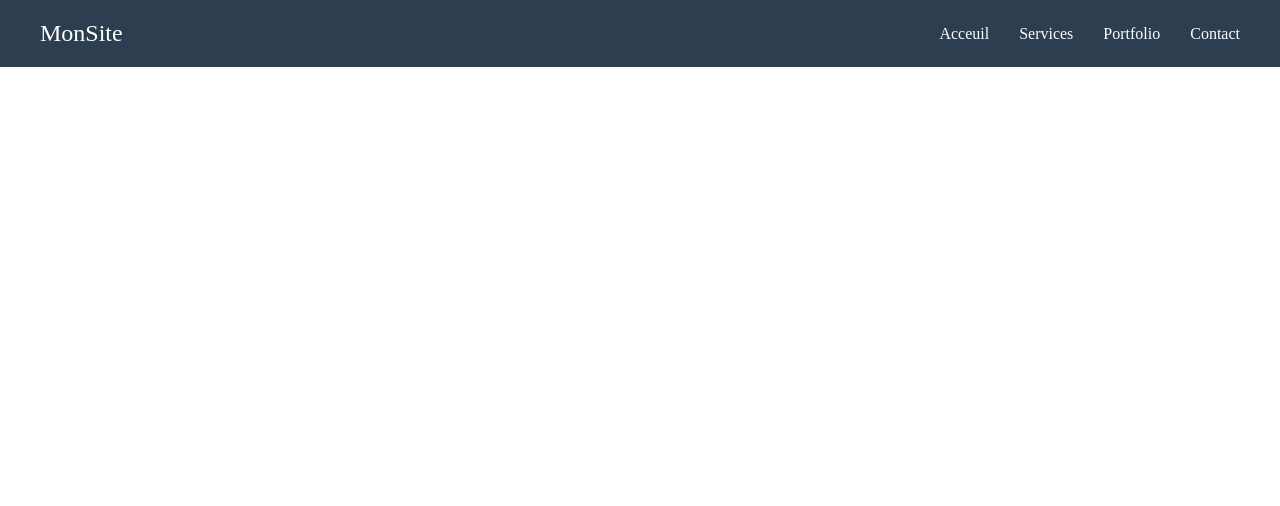
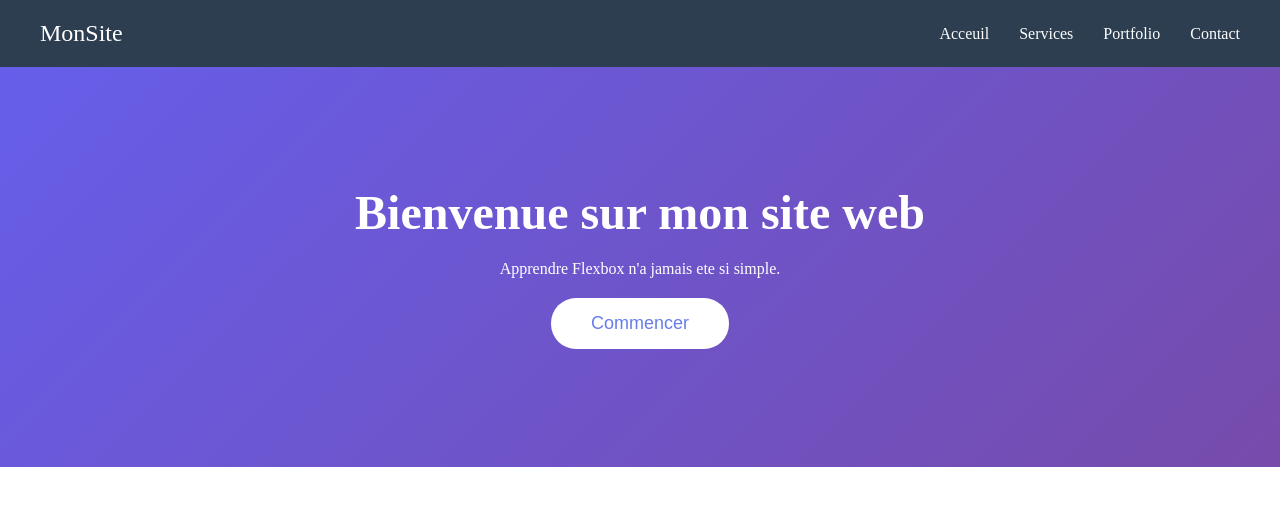
Before and after one commit to mouhamedabdourhaman007-cell/flexbox, a plain HTML site: page index.html in a window 1280 px wide. Drawn offline with Linux system fonts and the light colour scheme.

Commit message:
added hero section

```diff
--- a/index.html
+++ b/index.html
@@ -18,5 +18,10 @@
         <li><a href="#">Contact</a></li>
     </ul>
     </nav>
+    <div class="hero">
+        <h1>Bienvenue sur mon site web</h1>
+        <p>Apprendre Flexbox n'a jamais ete si simple.</p>
+        <button>Commencer</button>
+    </div>
 </body>
 </html>
--- a/style.css
+++ b/style.css
@@ -25,3 +25,27 @@
     font-size: 16px;
     text-decoration: none;
 }
+.hero{
+    display: flex;
+    flex-direction: column;
+    justify-content: center;
+    align-items: center;
+    background: linear-gradient(135deg, #665eea 0%, #764bab 100%);
+    height: 400px;
+    color: white;
+    text-align: center;
+}
+.hero h1{
+    font-size: 48px;
+    margin-bottom: 20px;
+}
+.hero button{
+    padding: 15px 40px;
+    font-size: 18px;
+    color: #667eea;
+    background-color: white;
+    border: none;
+    border-radius: 25px;
+    cursor: pointer;
+    margin-top: 20px;
+}
```
